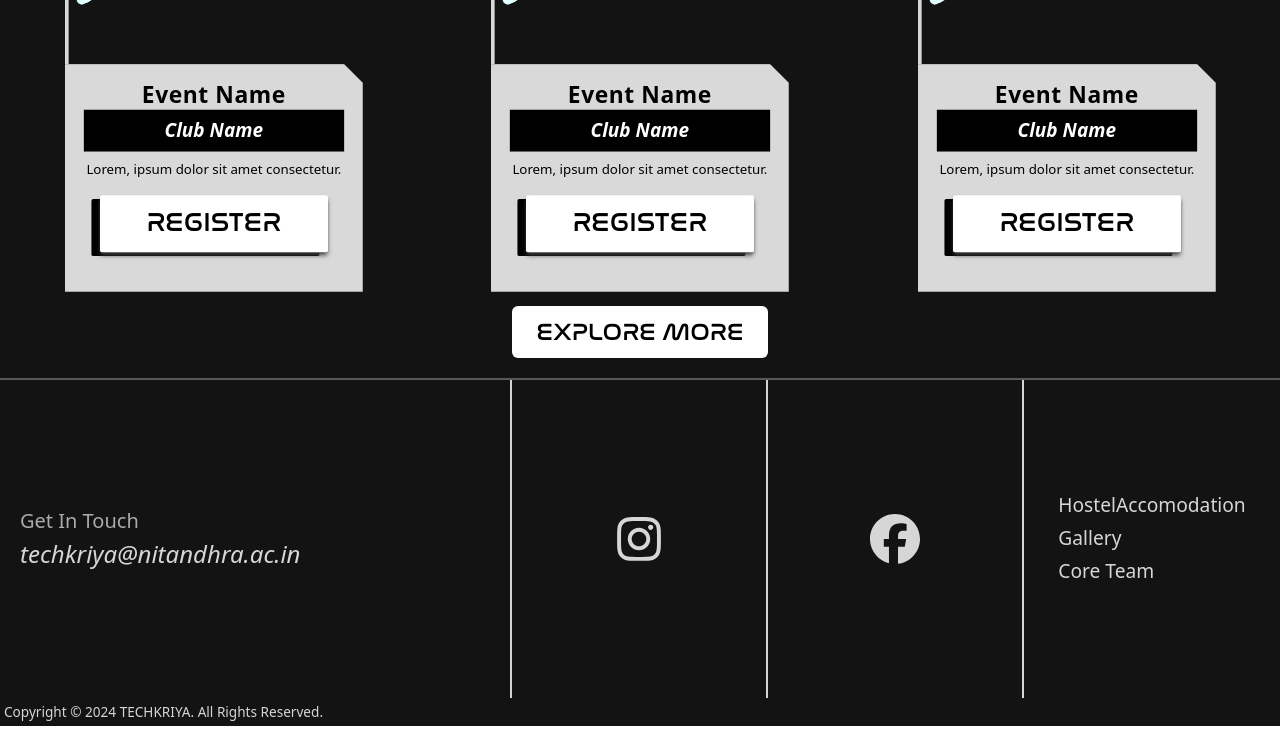
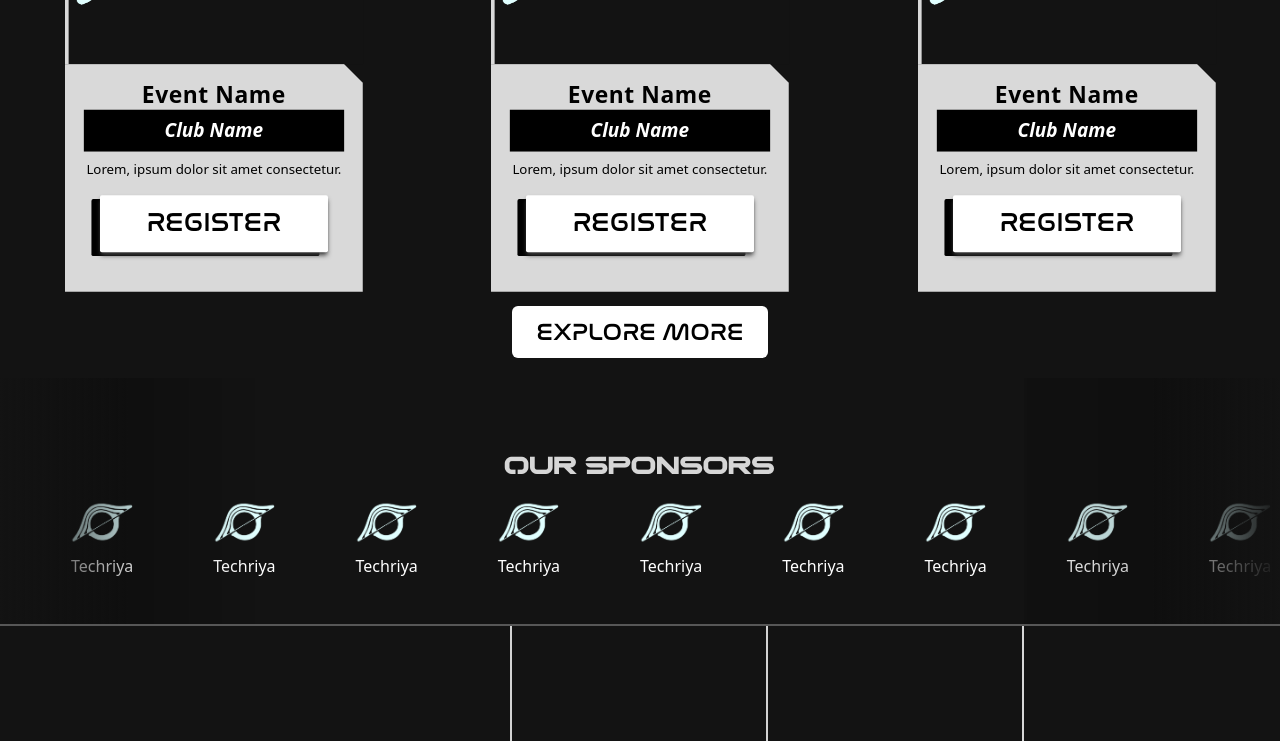
Before and after one commit to Techkriya2024/frontend, a React (Create React App) app: page /home in a window 1280 px wide. Shown: the part 2000-2741 px from the top of the page. Built offline with nearby package versions, Linux system fonts and the light colour scheme.

Commit message:
slider added

```diff
--- /dev/null
+++ b/src/components/Slider.css
@@ -0,0 +1,20 @@
+@keyframes slide {
+    0% {
+      transform: translateX(0);
+    }
+    100% {
+      transform: translateX(-50%); /* Move left by 50% of the duplicated set */
+    }
+  }
+
+  .animate-slide {
+    animation: 35s slide infinite linear;
+  }
+
+  .logos-slide {
+    display: inline-flex; /* Use inline-flex for horizontal layout */
+  }
+
+  .logo-placeholder {
+    height: 50px; /* Height for the placeholder */
+  }
--- /dev/null
+++ b/src/components/SponsorsSlider.jsx
@@ -0,0 +1,71 @@
+import React from "react";
+import "./Slider.css"; // Keep this for the keyframes
+import img from "../assets/techriya_logo_mod.png"
+const LogosSlider = () => {
+  // Placeholder array for logos
+  const logos = [
+    {
+      logo:img,
+      name:"Techriya",
+    },
+    {
+      logo:img,
+      name:"Techriya",
+    },
+    {
+      logo:img,
+      name:"Techriya",
+    },
+    {
+      logo:img,
+      name:"Techriya",
+    },
+    {
+      logo:img,
+      name:"Techriya",
+    },
+    {
+      logo:img,
+      name:"Techriya",
+    },
+    {
+      logo:img,
+      name:"Techriya",
+    },
+    {
+      logo:img,
+      name:"Techriya",
+    },
+    {
+      logo:img,
+      name:"Techriya",
+    },
+    {
+      logo:img,
+      name:"Techriya",
+    },
+
+  ];
+
+  return (
+    <div className="logos flex flex-col gap-5 overflow-hidden relative py-16 bg-[#131313] text-white">
+      {/* Gradients for fade effects */}
+      <p className="text-center text-[2rem] font-kindle  text-[#d6d6d6]">Our Sponsors</p>
+      <div className="absolute inset-y-0 left-0 w-[16rem] bg-gradient-to-r from-[#131313] via-black/20 to-transparent z-10"></div>
+      <div className="absolute inset-y-0 right-0 w-[16rem] bg-gradient-to-l from-[#131313] via-black/20 to-black/10 z-10"></div>
+
+      {/* Logos slide */}
+      <div className="logos-slide inline-flex animate-slide">
+        {/* Duplicate all logos for seamless effect */}
+        {[...logos, ...logos].map((logo, index) => (
+          <div key={index} className="logo-placeholder inline-flex flex-col justify-center mx-10">
+            <img src={logo.logo} className="h-[5rem] w-[16rem]" alt="" />
+            {logo.name}
+          </div>
+        ))}
+      </div>
+    </div>
+  );
+};
+
+export default LogosSlider;
--- a/src/pages/Home.jsx
+++ b/src/pages/Home.jsx
@@ -2,6 +2,7 @@ import FooterC from "../components/FooterComp";
 import Guests from "../components/Guests";
 import HomeEvents from "../components/HomeEvents";
 import Landing from "../components/Landing";
+import LogosSlider from "../components/SponsorsSlider";
 import Header from "./Header";
 const Home = ({settingmenu}) => {
   return (
@@ -10,6 +11,7 @@ const Home = ({settingmenu}) => {
       <Landing />
       <Guests />
       <HomeEvents />
+      <LogosSlider/>
       <FooterC/>
     </>
   );
```
